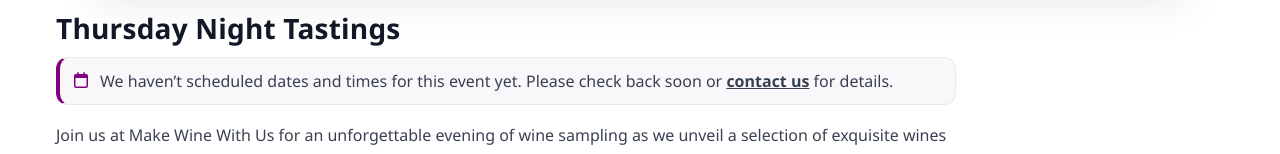
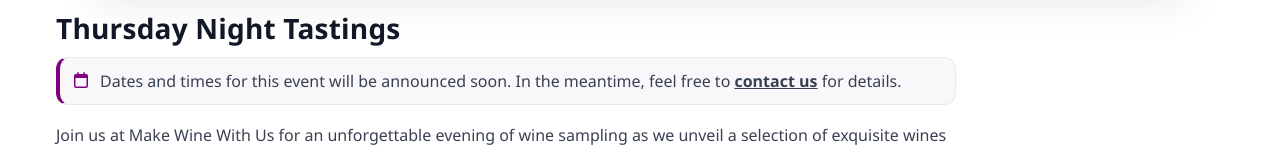
Before and after one commit to kakatbarilea-prog/mwwu-if-no-dates-available, a plain HTML site: page index.html in a window 1280 px wide. Shown: the part 799-953 px from the top of the page. Drawn offline with Linux system fonts and the light colour scheme.

Commit message:
Update index.html

```diff
--- a/index.html
+++ b/index.html
@@ -237,8 +237,7 @@
          <div class="notice" role="status" aria-live="polite">
         <i class="fa-regular fa-calendar"></i>
         <div>
-          We haven’t scheduled dates and times for this event yet.
-          Please check back soon or <a href="/contact" style="text-decoration:underline; font-weight:600;">contact us</a> for details.
+          Dates and times for this event will be announced soon. In the meantime, feel free to <a href="/contact" style="text-decoration:underline; font-weight:600;">contact us</a> for details.
         </div>
       </div>
 
```
